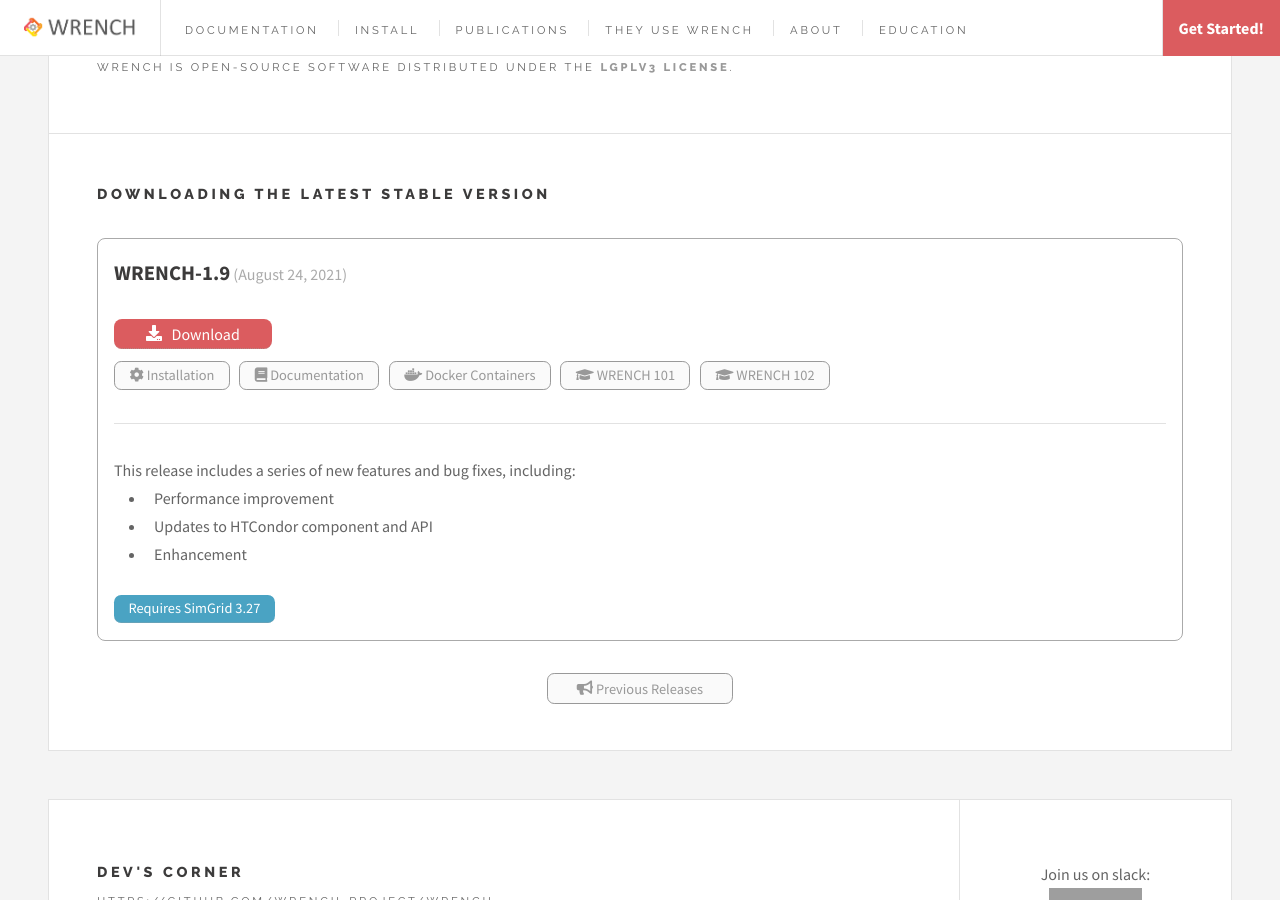
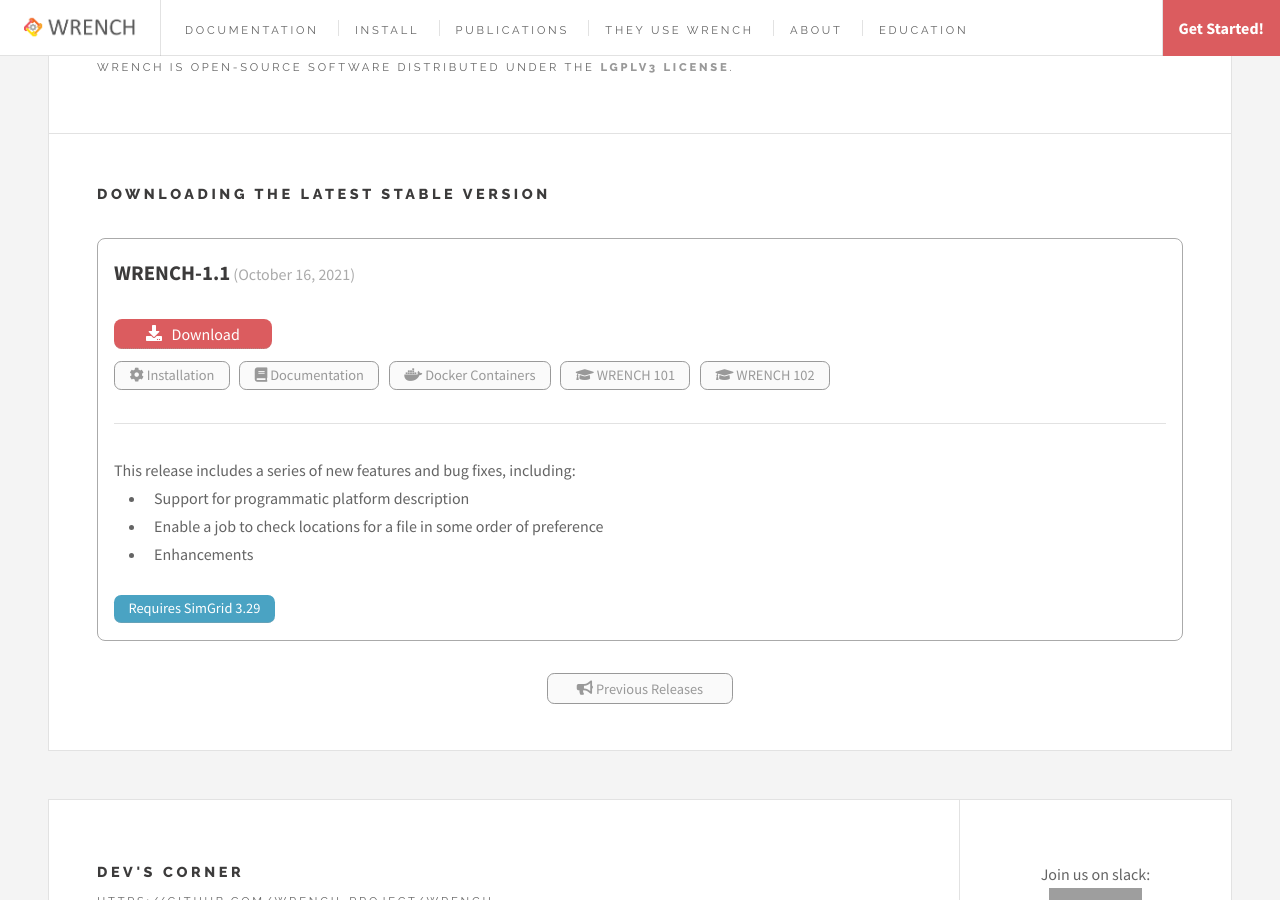
Before and after one commit to wrench-project/wrench-project.github.io, a Jekyll site: the page built from downloads.html, in a window 1280 px wide and 900 px high, scrolled down 642 px. Built offline with Jekyll 4.4.1, drawn with Linux system fonts in a browser that asks for light colours; comment, search, counter and statistics services are not loaded; some of the changed text lies outside the part shown; grey boxes are pictures that could not be loaded.

Commit message:
Update releases.yml

```diff
--- a/_data/releases.yml
+++ b/_data/releases.yml
@@ -1,10 +1,18 @@
+- version: 1.10
+  date: October 16, 2021
+  simgrid_version: 3.29
+  description:
+    - Support for programmatic platform description
+    - Enable a job to check locations for a file in some order of preference
+    - Enhancements
+
 - version: 1.9
   date: August 24, 2021
   simgrid_version: 3.27
   description:
     - Performance improvement
     - Updates to HTCondor component and API
-    - Enhancement
+    - Enhancements
 
 - version: 1.8
   date: February 18, 2021
```
